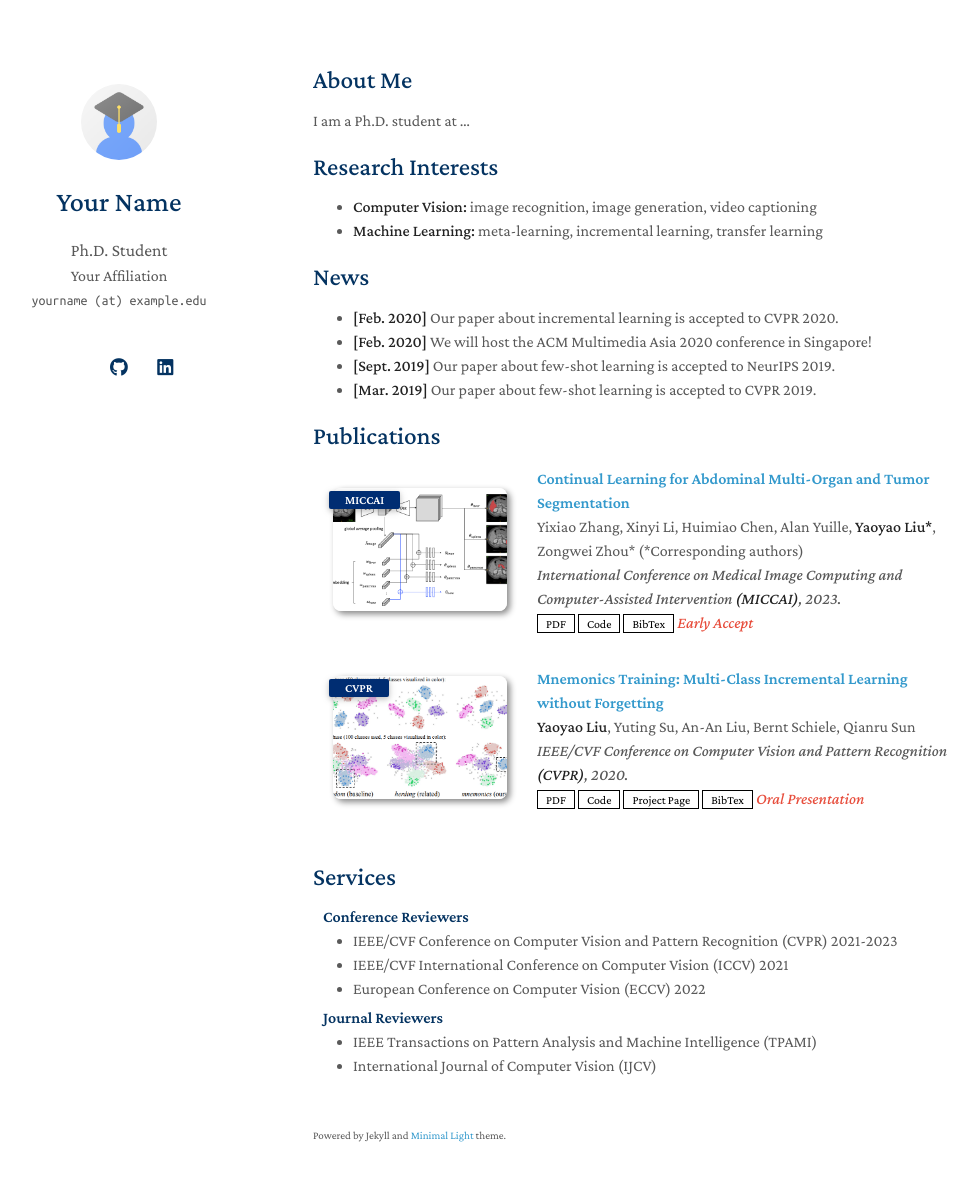
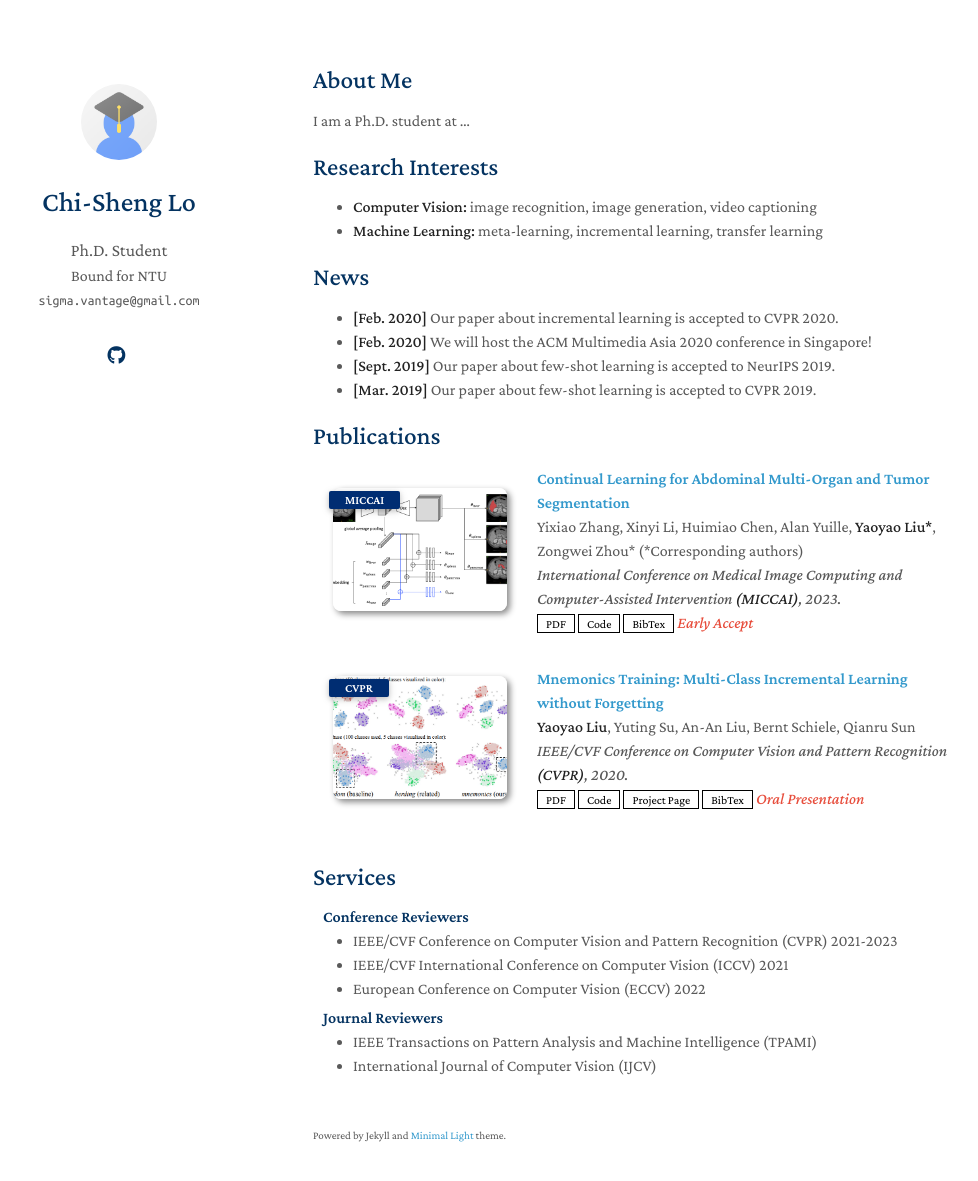
Before and after one commit to ergodic-metrika/ergodic-metrika.github.io, a Jekyll site: the page built from index.md, in a window 1280 px wide and 1216 px high. Shown: the top 1181 px of the window, without its empty margins (157-1135 px from the left). Built offline with Jekyll 4.4.1, drawn with Linux system fonts in a browser that asks for light colours; a style sheet for code colours, icons or effects is not loaded; our own code applies the rules of GitHub Pages for plain Markdown files.

Commit message:
Update personal information in _config.yml

```diff
--- a/_config.yml
+++ b/_config.yml
@@ -1,8 +1,8 @@
 # Basic Information
-title: Your Name
+title: Chi-Sheng Lo
 position: Ph.D. Student
-affiliation: Your Affiliation
-email: yourname (at) example.edu
+affiliation: Bound for NTU
+email: sigma.vantage@gmail.com
 
 # Search Engine Optimization (SEO)
 # The following information is used to improve the website traffic from search engines, e.g., Google.
@@ -12,11 +12,10 @@ canonical: https://minimal-light-theme.yliu.me/
 
 # Links
 # If you don't need one of them, you may delete the corresponding line.
-google_scholar: https://scholar.google.com/
-cv_link: assets/files/curriculum_vitae.pdf
-github_link: https://github.com/
-linkedin: https://www.linkedin.com/
-twitter: https://twitter.com/
+ORCID: https://orcid.org/my-orcid?orcid=0000-0002-1716-2722
+
+github_link: https://github.com/ergodic-metrika
+
 
 # Images (e.g., your profile picture and your website's favicon)
 # "favicon" and "favicon_dark" are used for the light and dark modes, respectively.
@@ -38,7 +37,7 @@ font: "Serif" # or "Sans Serif"
 
 # Google Analytics ID
 # Please remove this if you don't use Google Analytics
-google_analytics: UA-111540567-4
+
 
 # Use this project as a remote theme for GitHub Pages
 # See the guide here: https://docs.github.com/en/pages/setting-up-a-github-pages-site-with-jekyll/adding-a-theme-to-your-github-pages-site-using-jekyll
```
